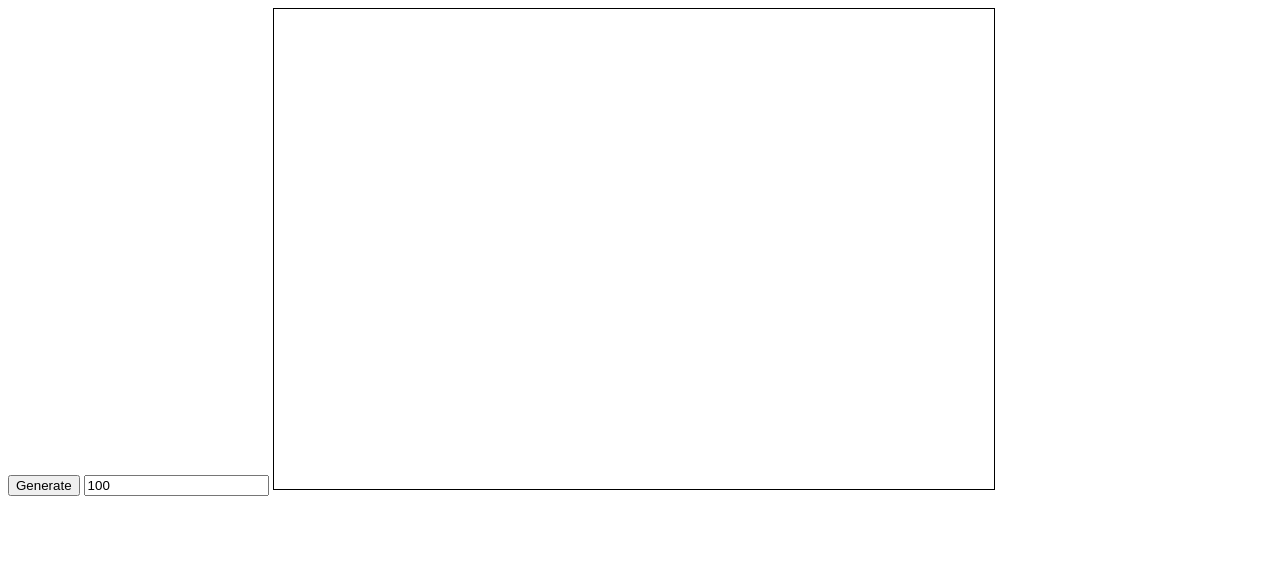
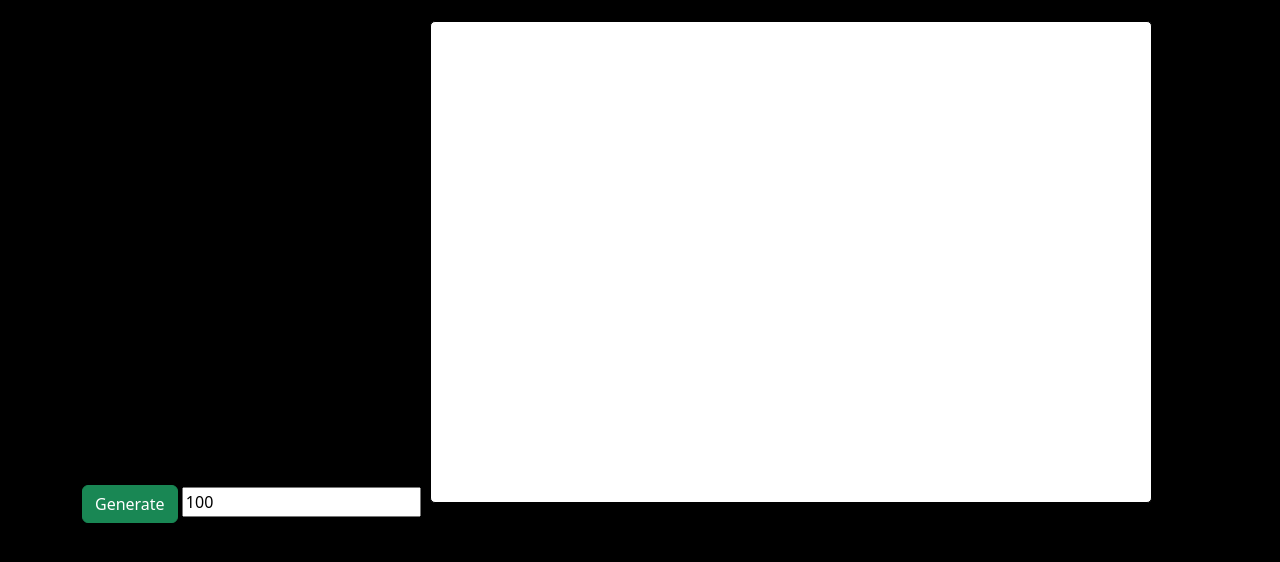
Before and after one commit to Baxi-codes/crappy-mandelbrot-generator, a plain HTML site: page index.html in a window 1280 px wide. Drawn offline with nearby package versions, Linux system fonts and the light colour scheme.

Commit message:
made it prettyyy

```diff
--- a/index.html
+++ b/index.html
@@ -4,11 +4,14 @@
 	<meta charset="utf-8">
 	<meta name="viewport" content="width=device-width, initial-scale=1">
 	<title>mandelrot yayyy</title>
+	<link rel="stylesheet" type="text/css" href="https://cdn.jsdelivr.net/npm/bootstrap@5.2.0/dist/css/bootstrap.min.css">
 </head>
-<body>
-	<button onclick="generate(iterations)">Generate</button>
-	<input type="integer" id="iters" name="iters" value="100">
-	<canvas id="canvas" style="border: 1px solid black;"></canvas>
-	<script type="text/javascript" src="script.js"></script>
+<body style="padding: 1em; background: black;">
+	<div class="container">
+		<button type="button" class="btn btn-success" onclick="ctx.clearRect(0,0,canvas.width,canvas.height);generate(iterations)">Generate</button>
+		<input type="integer" id="iters" name="iters" value="100">
+		<canvas id="canvas" style="border: 1px solid black;margin: 5px;border-radius: 5px;background: white;"></canvas>
+		<script type="text/javascript" src="script.js"></script>
+	</div>
 </body>
 </html>
```
